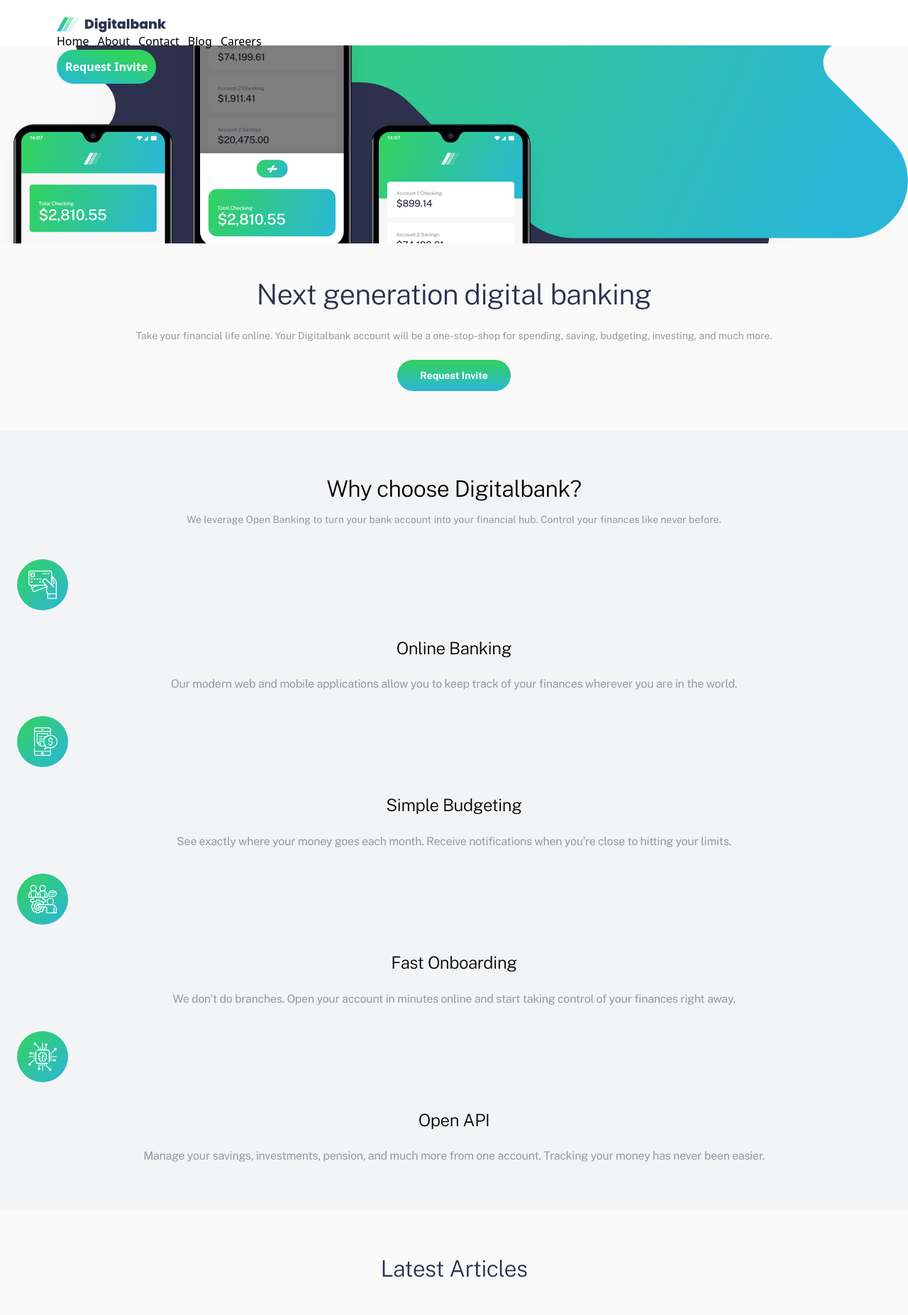
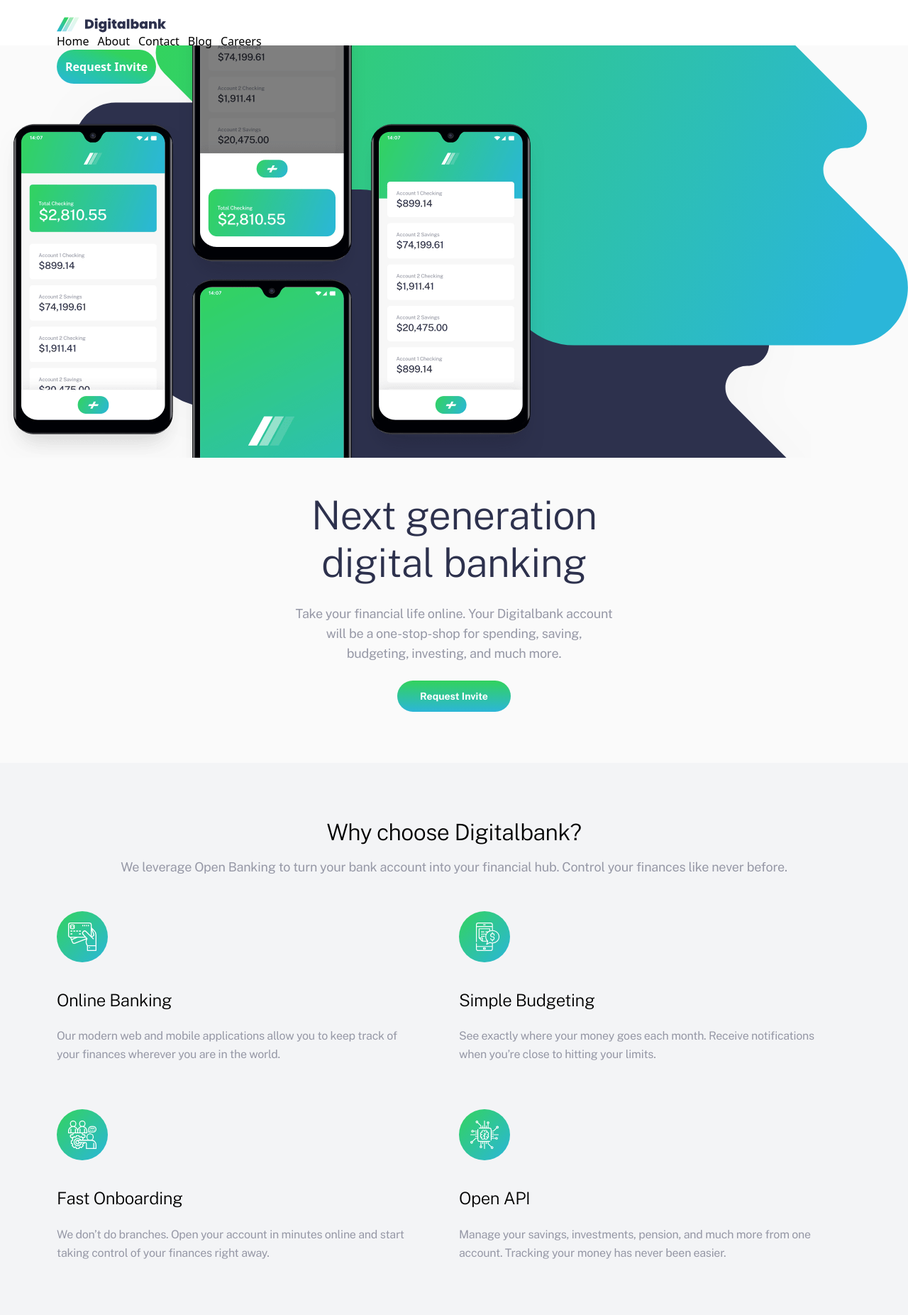
Before and after one commit to ZenitsuAg/digitalbank-landing-page, a Vue app: page / in a window 1280 px wide. Shown: the top 1853 px of the page at 71% size. Built offline with nearby package versions, Linux system fonts and the light colour scheme.

Commit message:
Tablet design complete

```diff
--- a/src/App.vue
+++ b/src/App.vue
@@ -30,18 +30,18 @@
 
         <section class="relative">
             <div
-                class="bg-[url(../images/bg-intro-mobile.svg)] md:bg-[url(../images/bg-intro-desktop.svg)] bg-right bg-no-repeat h-69.75 overflow-hidden relative">
+                class="bg-[url(../images/bg-intro-mobile.svg)] md:bg-[url(../images/bg-intro-desktop.svg)] bg-right bg-no-repeat h-69.75 overflow-hidden md:overflow-auto relative md:h-145.25 object-fill">
 
-                <img :src="imageMockups" alt="bgIntro" class="absolute -top-33.25 left-0">
+                <img :src="imageMockups" alt="bgIntro" class="absolute -top-33.25 left-0 object-scale-down">
 
             </div>
 
-            <div class="mx-6 text-center mt-12 mb-14">
-                <h1 class="font-light text-[40px] leading-[120%] tracking-[-0.75px] text-Blue">Next generation digital
-                    banking
+            <div class="mx-6 text-center mt-600 mb-700 md:mb-900 md:w-111.75 md:mx-auto">
+                <h1 class="text-preset-2 font-light leading-[120%] tracking-[-0.75px] text-Blue md:text-preset-1">
+                    Next generation digital banking
                 </h1>
 
-                <p class="font-normal text-sm my-6 text-gray-600">
+                <p class="my-6 text-gray-600 text-preset-7 md:text-preset-5">
                     Take your financial life online. Your Digitalbank account will be a one-stop-shop
                     for spending, saving, budgeting, investing, and much more.
                 </p>
@@ -51,34 +51,40 @@
             </div>
         </section>
 
-        <section class="bg-gray-100 py-16 px-6 text-center">
+        <section class="bg-gray-100 py-16 px-6 text-center md:p-1000 md:text-left">
             <div class="">
+                <div class="text-center md:mx-11.25">
                     <h1 class="text-preset-3"> Why choose Digitalbank?</h1>
 
-                <p class="text-preset-7 text-gray-600 mt-4 mb-12">We leverage Open Banking to turn your bank account
-                    into your financial hub. Control your finances like never before.</p>
+                    <p class="text-preset-7 text-gray-600 mt-4 mb-12 md:text-preset-5">We leverage Open Banking to turn
+                        your bank account into your financial hub. Control your finances like never before.</p>
+                </div>
 
-                <div class="flex flex-col gap-8">
+                <div class="flex flex-col gap-8 md:pr-10.5 md:gap-800">
+                    <div class="flex flex-col gap-400 md:flex-row md:gap-700">
                         <WhyUs :img-src="iconOnlineBanking" img-alt="iconOnlineBanking" title="Online Banking"
                             content="Our modern web and mobile applications allow you to keep track of your finances wherever you are in the world." />
 
                         <WhyUs :img-src="iconBudgeting" img-alt="iconBudgeting" title="Simple Budgeting"
                             content=" See exactly where your money goes each month. Receive notifications when you’re close to hitting your limits." />
+                    </div>
 
+                    <div class="flex flex-col gap-400 md:flex-row md:gap-700">
                         <WhyUs :img-src="iconOnboarding" img-alt="iconOnboarding" title="Fast Onboarding"
                             content="We don’t do branches. Open your account in minutes online and start taking control of your finances right away." />
 
                         <WhyUs :img-src="iconApi" img-alt="iconApi" title="Open API"
                             content=" Manage your savings, investments, pension, and much more from one account. Tracking your money has never been easier." />
+                    </div>
 
                 </div>
             </div>
         </section>
 
         <section>
-            <div class="my-800 px-300">
+            <div class="my-800 px-300 md:my-1000 md:px-1000">
                 <h1 class="text-preset-3 text-center text-Blue mb-600">Latest Articles</h1>
-                <div class="flex flex-col gap-200">
+                <div class="flex flex-col gap-200 md:grid md:grid-cols-2">
                     <ArticleCard :img="imageCurrency" alt="image-currency" by="Claire Robinson"
                         title="Receive money in any currency with no fees"
                         details="The world is getting smaller and we’re becoming more mobile. So why should you be forced to only receive money in a single …" />
@@ -112,7 +118,7 @@
                     <img :src="iconInstagram" alt="icon-instagram">
                 </div>
 
-                <ul class="flex flex-col gap-200 mb-400 text-preset-7">
+                <ul class="flex flex-col gap-200 mb-400 text-preset-7 md:text-center">
                     <li><a href="#">About Us</a></li>
                     <li><a href="#">Contact</a></li>
                     <li><a href="#">Blog</a></li>
```
Lines whose indentation alone changed are shown as unchanged.
